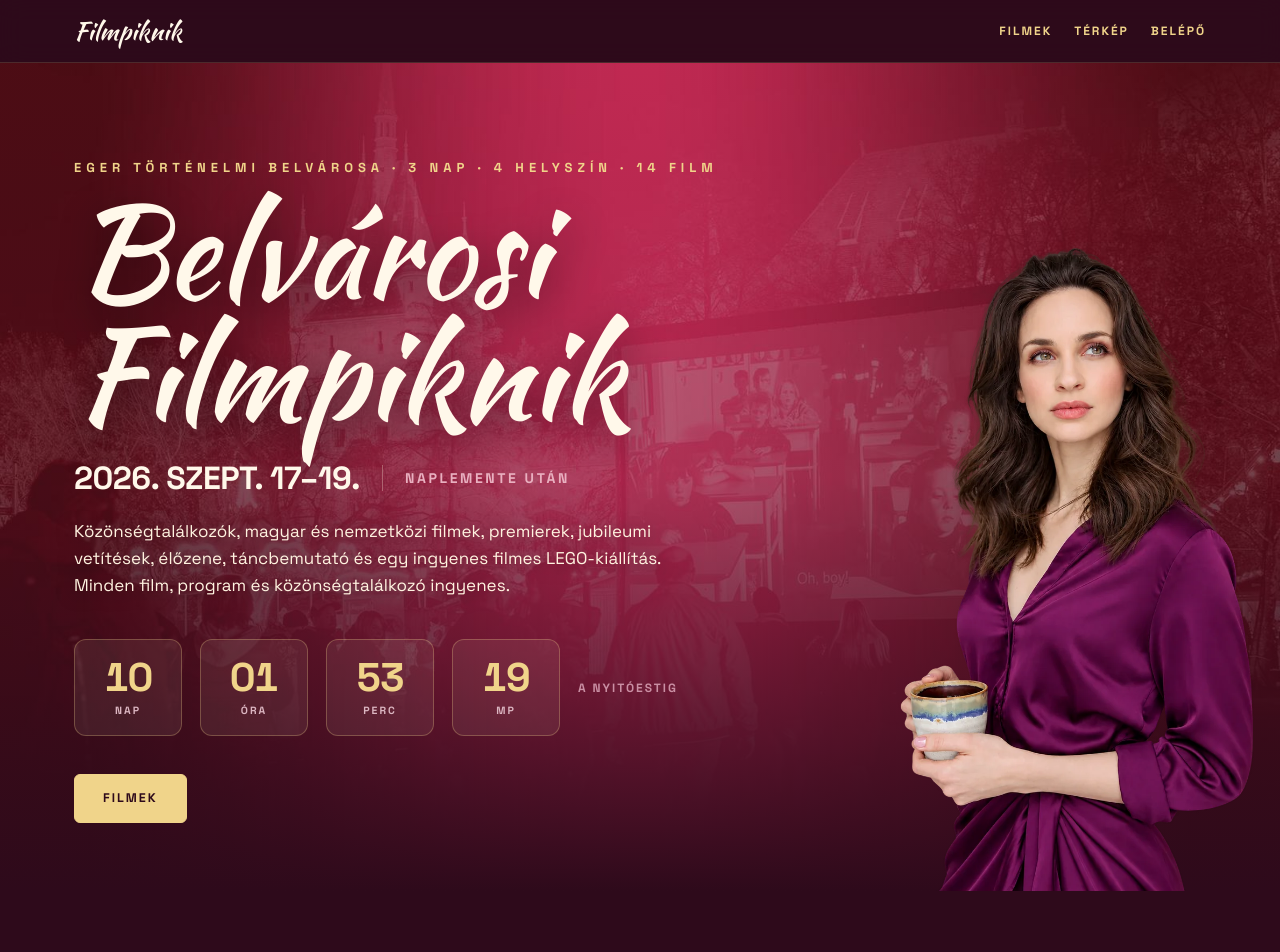
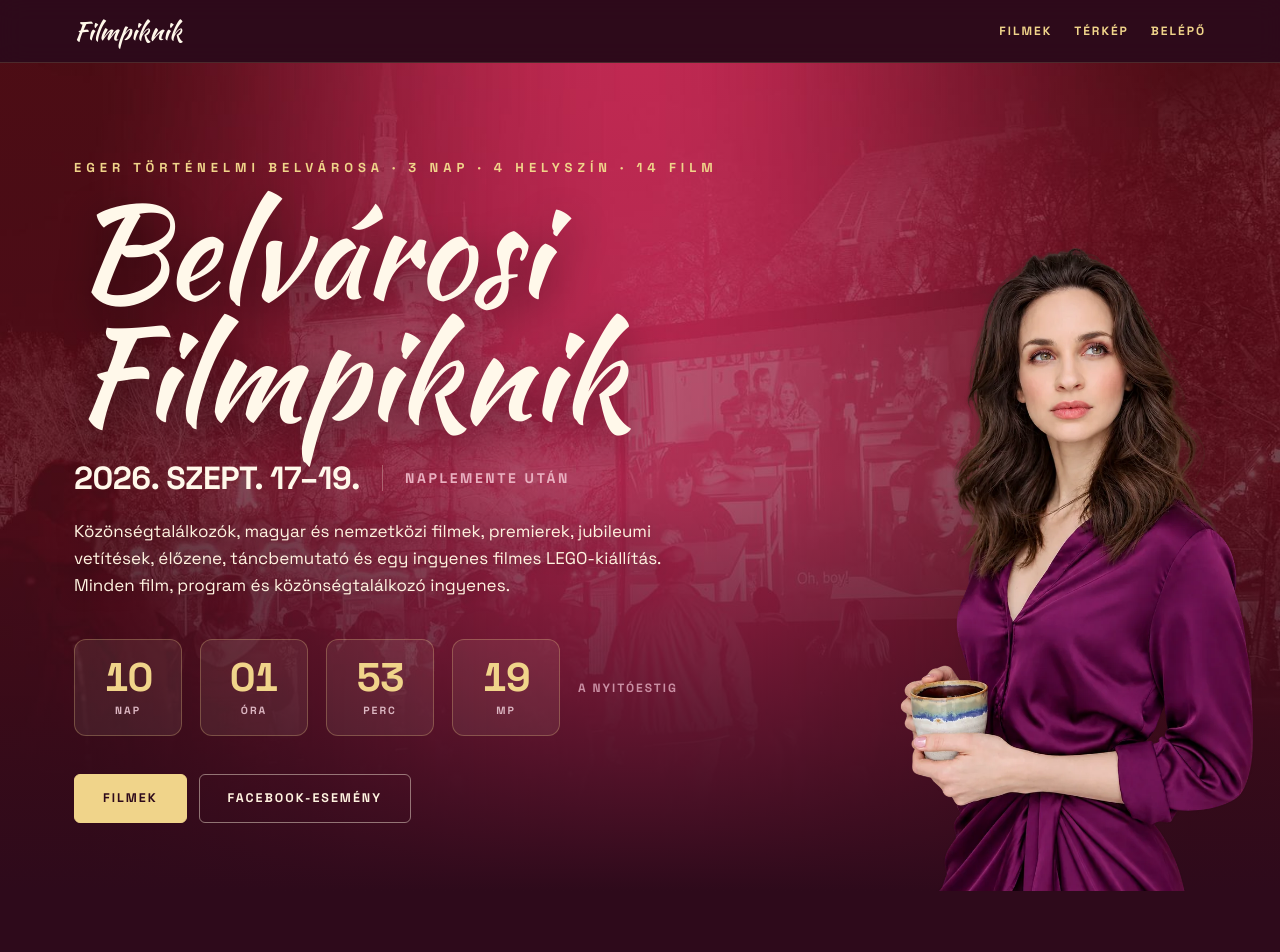
Before and after one commit to emp-eter/belvarosi_filmpiknik, a React (Vite) app: page / in a window 1280 px wide. Shown: the top 952 px of the page. Built offline with nearby package versions, Linux system fonts and the light colour scheme.

Commit message:
Facebook-esemény gomb a heroban, sameAs a JSON-LD-ben

```diff
--- a/src/data/programme.json
+++ b/src/data/programme.json
@@ -10,6 +10,7 @@
     "siteUrl": "https://filmpiknik.uraniaeger.hu/",
     "organiser": "Uránia Mozi és Rendezvényközpont",
     "facebook": "https://www.facebook.com/egermozi",
+    "facebookEvent": "https://www.facebook.com/events/992140370549632/",
     "rainVenue": "Uránia Mozi",
     "copyright": "CinemaCenter",
     "supportLine": "Az esemény a CinemaCenter szervezésével és a Nemzeti Kulturális Alap támogatásával valósul meg.",
--- a/src/data/types.ts
+++ b/src/data/types.ts
@@ -44,6 +44,8 @@ export interface Festival {
   siteUrl: string;
   organiser: string;
   facebook: string;
+  /** A fesztivál hivatalos Facebook-eseménye. */
+  facebookEvent: string;
   rainVenue: string;
   /** A lábléc © sorának tulajdonosa. */
   copyright: string;
--- a/src/sections/Hero.tsx
+++ b/src/sections/Hero.tsx
@@ -49,6 +49,9 @@ export function Hero() {
           <Button href="#filmek" size="xl">
             Filmek
           </Button>
+          <Button href={festival.facebookEvent} variant="outline" size="xl" target="_blank" rel="noopener">
+            Facebook-esemény
+          </Button>
         </div>
       </div>
     </section>
--- a/src/sections/JsonLd.tsx
+++ b/src/sections/JsonLd.tsx
@@ -44,6 +44,7 @@ function buildGraph() {
     "@type": "Festival",
     name: `${festival.name} ${festival.year}`,
     url: festival.siteUrl,
+    sameAs: [festival.facebookEvent],
     startDate: days[0].date,
     endDate: days[days.length - 1].date,
     location: place("Dobó tér"),
```
